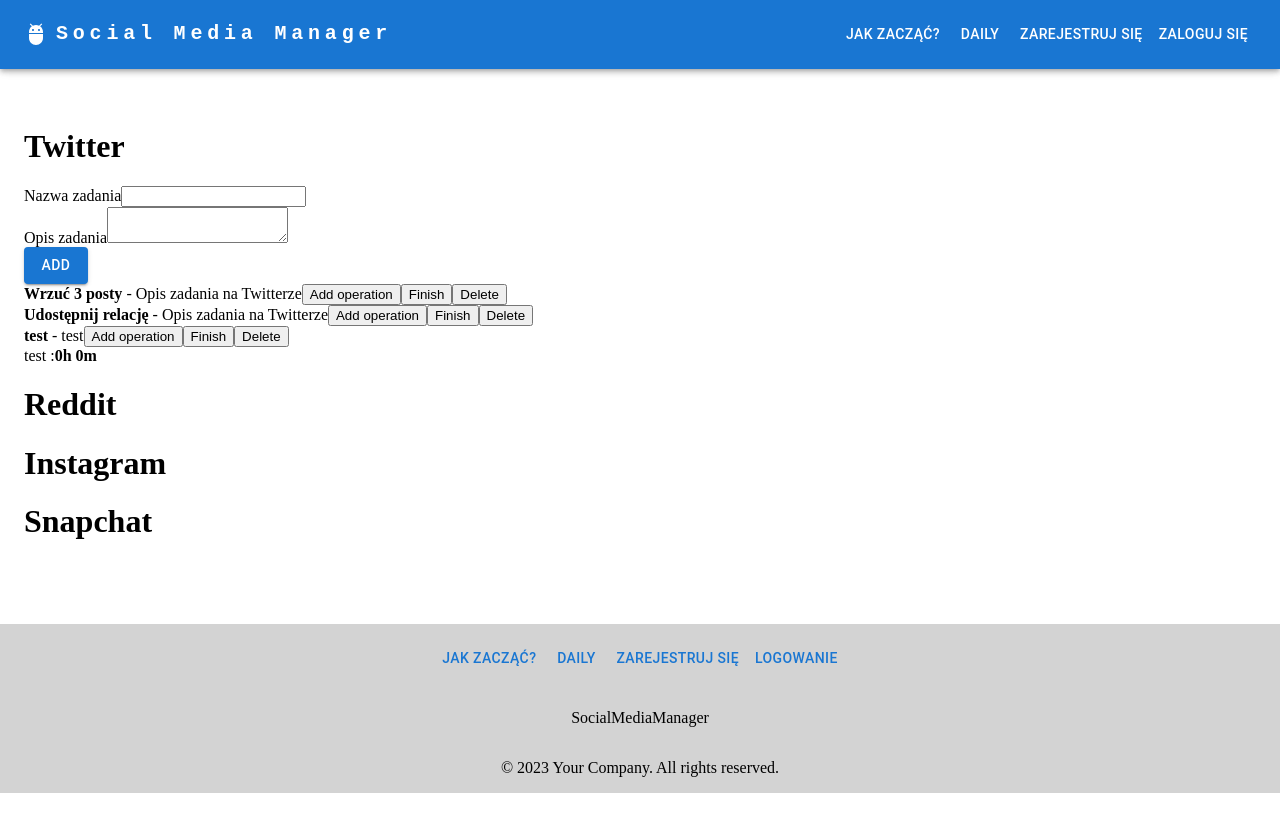
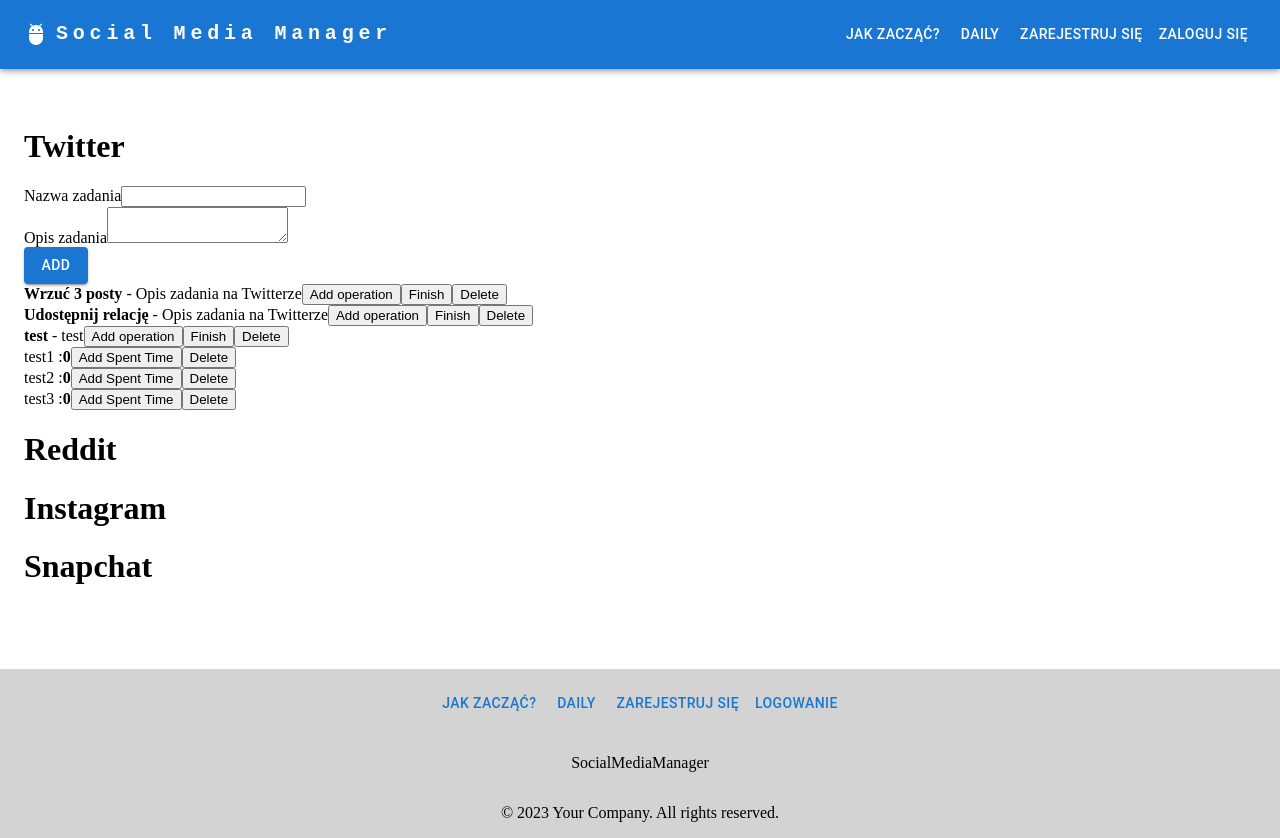
Before and after one commit to PatrykBombik/socialmedia_manager, a React (Vite) app: page /daily in a window 1280 px wide. Before the commit the page ends 800 px from the top, so only its background shows below. Built offline with nearby package versions, Linux system fonts and the light colour scheme; data requests are answered from the project's data file.

Commit message:
added timespent operations functionality

```diff
--- a/data/db.json
+++ b/data/db.json
@@ -18,7 +18,7 @@
       "title": "test",
       "description": "test",
       "status": "open",
-      "addedDate": "2023-06-12T22:12:24.502Z",
+      "addedDate": "2023-06-13T08:10:29.772Z",
       "id": 3
     }
   ],
@@ -78,11 +78,25 @@
   ],
   "operations": [
     {
-      "description": "test",
-      "timeSpent": "0h 0m",
-      "addedDate": "2023-06-12T22:12:27.368Z",
+      "description": "test1",
+      "timeSpent": "0",
+      "addedDate": "2023-06-13T08:10:34.712Z",
       "taskId": 3,
       "id": 1
+    },
+    {
+      "description": "test2",
+      "timeSpent": "0",
+      "addedDate": "2023-06-13T08:10:37.503Z",
+      "taskId": 3,
+      "id": 2
+    },
+    {
+      "description": "test3",
+      "timeSpent": "0",
+      "addedDate": "2023-06-13T08:11:51.114Z",
+      "taskId": 3,
+      "id": 3
     }
   ]
 }
--- a/src/components/daily/addoperations.jsx
+++ b/src/components/daily/addoperations.jsx
@@ -9,7 +9,7 @@
         if (value.trim() !== '') {
             const data = await sendDataAPI({
                 description: value,
-                timeSpent: '0h 0m',
+                timeSpent: '0',
                 addedDate: new Date(),
                 taskId
             }, 'operations');
@@ -21,6 +21,7 @@
                     task.operations = [...operations, data]
                     return task
                 }))
+            setOperationTwitterId(null);
         }
     }
 
--- /dev/null
+++ b/src/components/daily/addtimespent.jsx
@@ -0,0 +1,50 @@
+import {useState} from "react";
+import {updateDataAPI} from "../../helpers/api.jsx";
+import PropTypes from "prop-types";
+
+function Addtimespent({operationId, timeSpent, setTasks, setTimeSpentId}) {
+    const [value, setValue] = useState(0);
+
+
+    async function handleUpdateOperation() {
+        const data = await updateDataAPI(
+            {'timeSpent': value + timeSpent},
+            'operations',
+            operationId,
+            'PATCH'
+        )
+        setTasks((prev) => prev.map((task) => ({
+          ...task,
+            operations: task.operations.map((operation) => {
+                if (operation.id === operationId) {
+                    operation.timeSpent += value
+                }
+                return operation
+            })
+        })));
+        setTimeSpentId(null);
+    }
+
+    return (
+        <>
+            <input
+                type="number"
+                value={value}
+                onChange={(e) => setValue(e.target.valueAsNumber)}
+
+            />
+            <button onClick={handleUpdateOperation}>add</button>
+            <button onClick={() => setTimeSpentId(null)}>Cancel</button>
+        </>
+    );
+}
+
+Addtimespent.propTypes = {
+    operationId: PropTypes.number,
+    timeSpent: PropTypes.number,
+    setTasks: PropTypes.func,
+    setTimeSpentId: PropTypes.func
+
+}
+
+export default Addtimespent;
--- a/src/components/daily/daily.jsx
+++ b/src/components/daily/daily.jsx
@@ -1,6 +1,6 @@
 import {Container, Grid} from "@mui/material";
 import {useEffect, useState} from "react";
-import {deleteTaskAPI, getDataAPI, sendDataAPI} from "../../helpers/api.jsx";
+import {deleteDataAPI, getDataAPI, sendDataAPI} from "../../helpers/api.jsx";
 import Twitter from "./twitter.jsx";
 
 export default function Daily() {
--- a/src/components/daily/twitter.jsx
+++ b/src/components/daily/twitter.jsx
@@ -1,7 +1,8 @@
 import {useEffect, useState} from "react";
-import {deleteTaskAPI, getDataAPI, sendDataAPI} from "../../helpers/api.jsx";
+import {deleteDataAPI, getDataAPI, sendDataAPI} from "../../helpers/api.jsx";
 import Button from "@mui/material/Button";
 import AddTwitterOperations from "./addoperations.jsx";
+import Addtimespent from "./addtimespent.jsx";
 
 function Twitter() {
 
@@ -9,6 +10,7 @@
     const [titleTwitter, setTittleTwitter] = useState('');
     const [descTwitter, setDescTwitter] = useState('');
     const [operationTwitterId, setOperationTwitterId] = useState(null);
+    const [timeSpentID, setTimeSpentId] = useState(null);
 
     useEffect(() => {
         const data = Promise.all([getDataAPI("Twitter"), getDataAPI("operations")])
@@ -36,10 +38,19 @@
         setTasksTwitter([...tasksTwitter, result])
     }
 
-    async function handleTwitterDelete(event) {
-        const id = +event.target.dataset.id
-        await deleteTaskAPI("Twitter", id);
+    async function handleTwitterDelete(id) {
+        await deleteDataAPI("Twitter", id);
         setTasksTwitter(tasksTwitter.filter((task) => task.id !== id))
+    }
+
+    async function handleDeleteTwitterOperation(id) {
+        await deleteDataAPI("operations", id);
+        setTasksTwitter(tasksTwitter.map((task) => {
+           return {
+               ...task,
+               operations: task.operations.filter((operation) => operation.id !== id)
+           }
+        }))
     }
 
     return (
@@ -83,12 +94,30 @@
                             </button>
                         )}
                         <button>Finish</button>
-                        <button onClick={handleTwitterDelete} data-id={task.id}>Delete</button>
+                        <button
+                            onClick={() => handleTwitterDelete(task.id)}
+                            data-id={task.id}
+                        >Delete</button>
 
                         <div>
                             {task.operations && task.operations.map((operation) => (
                                 <div key={operation.id}>
                                     <span>{operation.description} :</span><strong>{operation.timeSpent}</strong>
+                                    {operation.id === timeSpentID ? (
+                                        <Addtimespent
+                                            operationId={operation.id}
+                                            timeSpent={operation.timeSpent}
+                                            setTasks={setTasksTwitter}
+                                            setTimeSpentId={setTimeSpentId}
+
+                                        />
+                                    ) : (
+                                        <button onClick={() => setTimeSpentId(operation.id)}>Add Spent Time</button>
+                                    )}
+                                    <button
+                                        onClick={() => handleDeleteTwitterOperation(operation.id)}
+                                        data-operationid={operation.id}
+                                    >Delete</button>
                                 </div>
                             ))}
                         </div>
--- a/src/helpers/api.jsx
+++ b/src/helpers/api.jsx
@@ -10,6 +10,19 @@
                 'Content-Type': 'application/json'
             },
             method: 'POST',
+            body: JSON.stringify(data)
+        }
+    )
+    return response.json()
+}
+
+export async function updateDataAPI(data, endpoint, id, method = 'PATCH') {
+    const response = await fetch(`http://localhost:3000/${endpoint}/${id}`,
+        {
+            headers: {
+                'Content-Type': 'application/json'
+            },
+            method,
             body: JSON.stringify(data)
         }
     )
@@ -30,7 +43,7 @@
 //     return response.json()
 // }
 
-export async function deleteTaskAPI(endpoint, id) {
+export async function deleteDataAPI(endpoint, id) {
     const response = await fetch(`http://localhost:3000/${endpoint}/${id}`,
         { method: 'DELETE'})
     return response.json();
```
